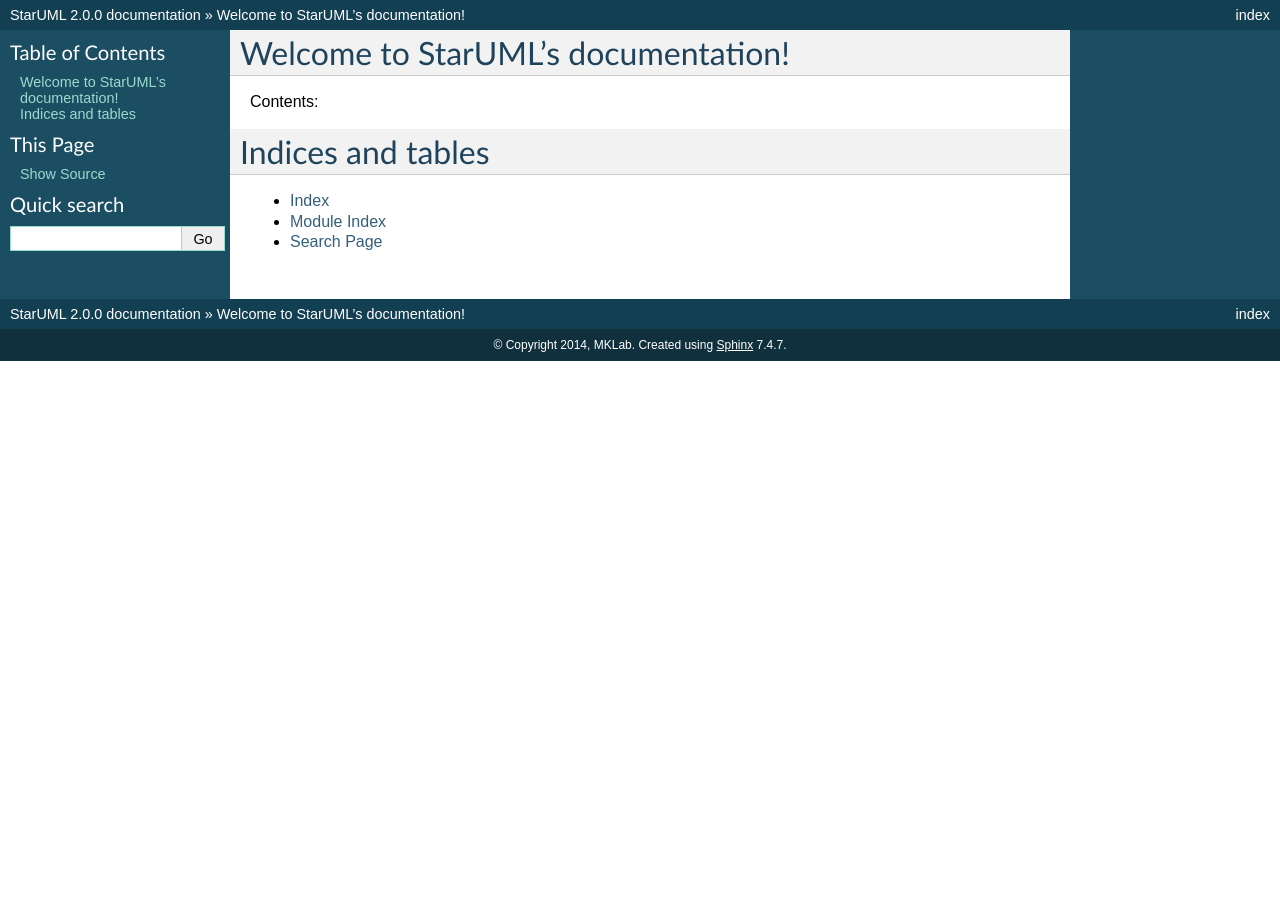
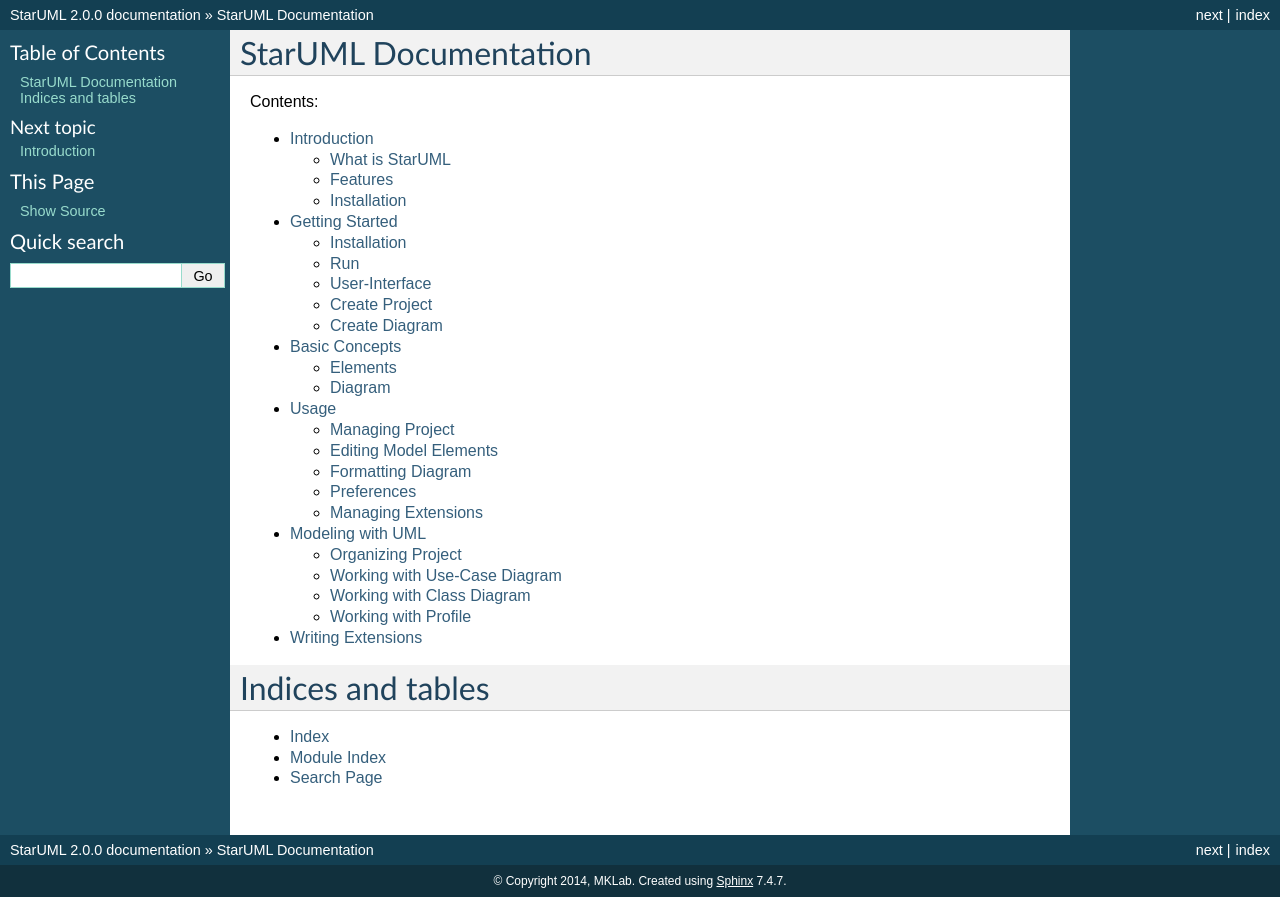
Before and after one commit to niklauslee/staruml-docs, a Sphinx documentation site: the page built from docs/source/index.rst, in a window 1280 px wide. Built offline with Sphinx 7.4.7, drawn with Linux system fonts in a browser that asks for light colours.

Commit message:
initial TOC

```diff
--- /dev/null
+++ b/docs/source/getting-started.rst
@@ -0,0 +1,18 @@
+===============
+Getting Started
+===============
+
+Installation
+============
+
+Run
+====
+
+User-Interface
+==============
+
+Create Project
+==============
+
+Create Diagram
+==============
--- a/docs/source/index.rst
+++ b/docs/source/index.rst
@@ -3,14 +3,20 @@
    You can adapt this file completely to your liking, but it should at least
    contain the root `toctree` directive.
 
-Welcome to StarUML's documentation!
-===================================
+StarUML Documentation
+=====================
 
 Contents:
 
 .. toctree::
    :maxdepth: 2
 
+   introduction
+   getting-started
+   basic-concepts
+   usage
+   modeling-with-uml
+   writing-extensions
 
 
 Indices and tables
--- /dev/null
+++ b/docs/source/introduction.rst
@@ -0,0 +1,32 @@
+============
+Introduction
+============
+
+This chapter contains a general overview of StarUML™. Included are brief overviews of StarUML™ and UML, and outlines of StarUML™’s new features and overall organization.
+
+What is StarUML
+===============
+
+StarUML™ is a software modeling platform that supports UML (Unified Modeling Language). It is based on UML version 1.4 and provides eleven different types of diagram, and it accepts UML 2.0 notation. It actively supports the MDA (Model Driven Architecture) approach by supporting the UML profile concept. StarUML™ excels in customizability to the user’s environment and has a high extensibility in its functionality. Using StarUML™, one of the top leading software modeling tools, will guarantee to maximize the productivity and quality of your software projects.
+
+UML Tool that Adapts to the User
+--------------------------------
+
+StarUML™ provides maximum customization to the user’s environment by offering customizing variables that can be applied in the user’s software development methodology, project platform, and language.
+
+True MDA Support
+----------------
+
+Software architecture is a critical process that can reach 10 years or more into the future. The intention of the OMG (Object Management Group) is to use MDA (Model Driven Architecture) technology to create platform independent models and allow automatic acquisition of platform dependent models or codes from platform independent models. StarUML™ truly complies with UML 1.4 standards, UML 2.0 notation and provides the UML Profile concept, allowing creation of platform independent models. Users can easily obtain their end products through simple template document.
+
+Excellent Extensibility and Flexibility
+---------------------------------------
+
+StarUML™ provides excellent extensibility and flexibility. It provides Add-In frameworks for extending the functionality of the tool. It is designed to allow access to all functions of the model/meta-model and tool through COM Automation, and it provides extension of menu and option items. Also, users can create their own approaches and frameworks according to their methodologies. The tool can also be integrated with any external tools.
+
+Features
+========
+
+
+Installation
+============
--- /dev/null
+++ b/docs/source/modeling-with-uml.rst
@@ -0,0 +1,31 @@
+=================
+Modeling with UML
+=================
+
+
+Organizing Project
+==================
+
+* Empty Project
+* via Template
+
+Working with Use-Case Diagram
+=============================
+
+* Create Use-Case Diagram
+* Use-Case
+* Actor
+* Include and Extend
+
+Working with Class Diagram
+==========================
+
+* Create Class Diagram
+* Class
+* ...
+
+Working with Profile
+====================
+
+* Import Profile
+* Writing Profiles
--- /dev/null
+++ b/docs/source/usage.rst
@@ -0,0 +1,18 @@
+=====
+Usage
+=====
+
+Managing Project
+================
+
+Editing Model Elements
+======================
+
+Formatting Diagram
+==================
+
+Preferences
+===========
+
+Managing Extensions
+===================
--- /dev/null
+++ b/docs/source/writing-extensions.rst
@@ -0,0 +1,3 @@
+==================
+Writing Extensions
+==================
```
Also changed, not shown: docs/source/basic-concepts.rst (added, +22 -0 lines), 6 other files.
